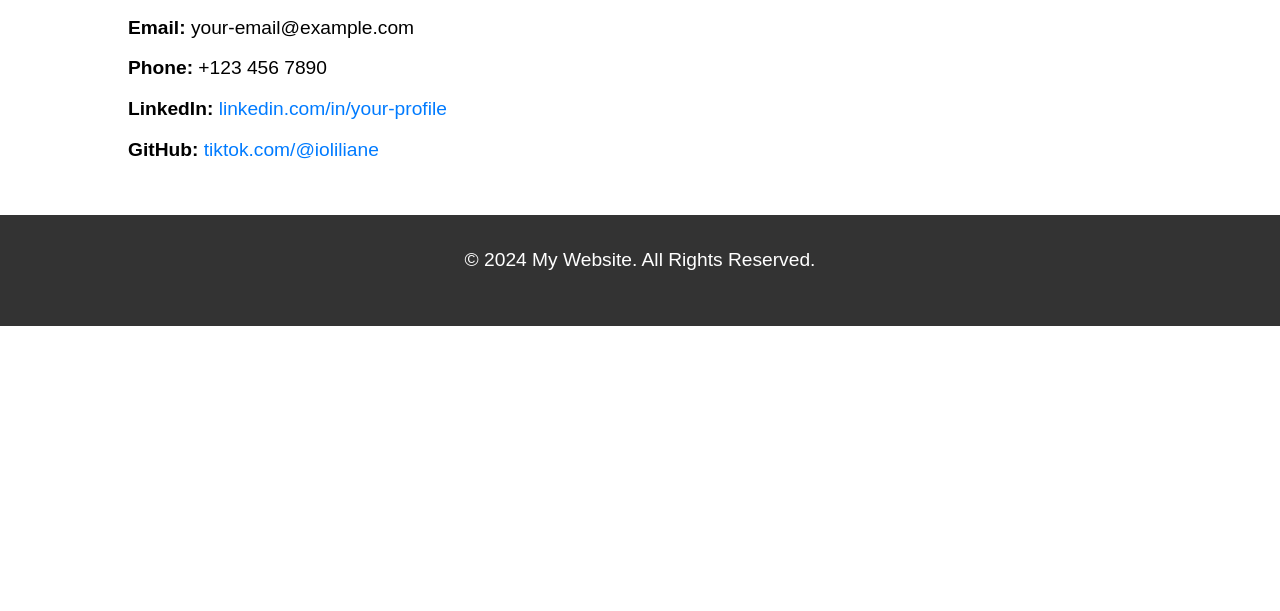
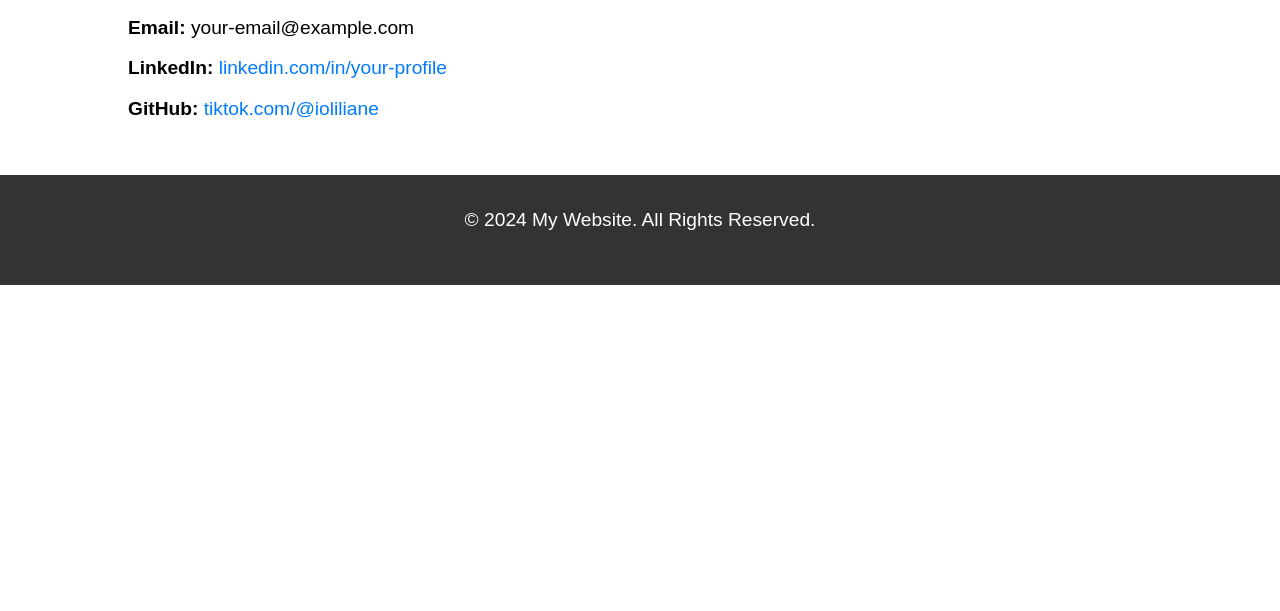
Before and after one commit to ioliliane/ioliliane.github.io, a plain HTML site: page contact.html in a window 1280 px wide. Shown: the part 189-800 px from the top of the page. Drawn offline with Linux system fonts and the light colour scheme.

Commit message:
Update contact.html

```diff
--- a/contact.html
+++ b/contact.html
@@ -27,7 +27,6 @@
             <h2>Contact Me</h2>
             <ul class="contact-list">
                 <li><strong>Email:</strong> your-email@example.com</li>
-                <li><strong>Phone:</strong> +123 456 7890</li>
                 <li><strong>LinkedIn:</strong> <a href="https://www.linkedin.com/in/your-profile" target="_blank">linkedin.com/in/your-profile</a></li>
                 <li><strong>GitHub:</strong> <a href="https://www.tiktok.com/@ioliliane" target="_blank">tiktok.com/@ioliliane</a></li>
             </ul>
```
